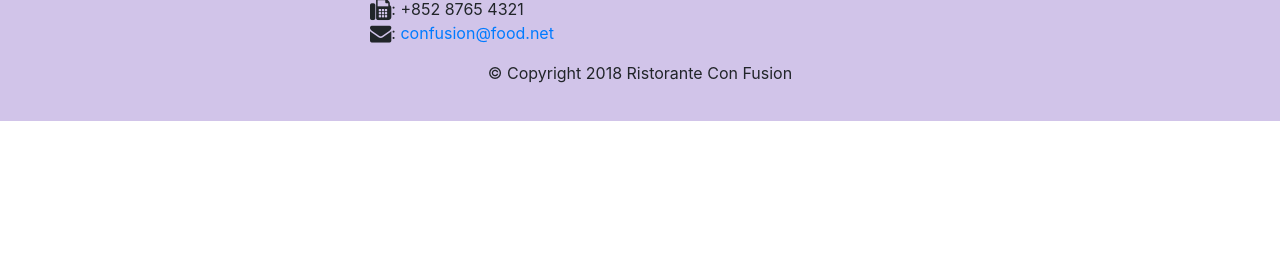
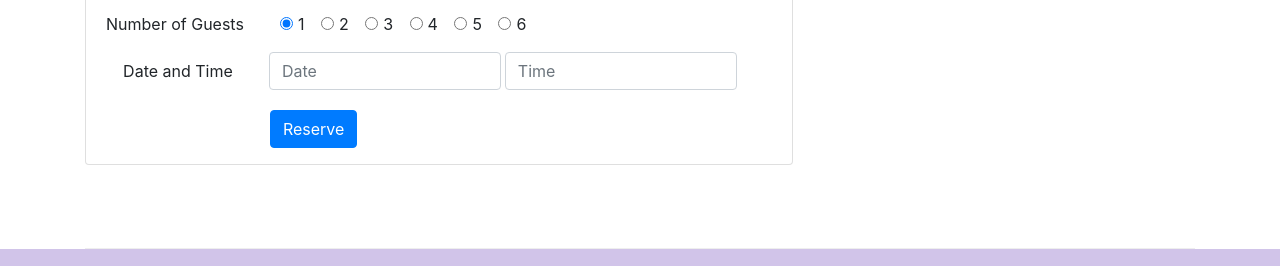
Before and after one commit to XPD-154/Confusion, a website: page index.html in a window 1280 px wide. Shown: the part 1685-1951 px from the top of the page. Before the commit the page ends 1806 px from the top, so only its background shows below. Drawn offline with nearby package versions, Linux system fonts and the light colour scheme.

Commit message:
assignment 2

```diff
--- a/index.html
+++ b/index.html
@@ -47,12 +47,15 @@
     <header class="jumbotron">
         <div class="container">
             <div class="row row-header">
-                <div class="col-12 col-sm-6">
+                <div class="col-12 col-sm-5">
                     <h1>Ristorante con Fusion</h1>
                     <p>We take inspiration from the World's best cuisines, and create a unique fusion experience. Our lipsmacking creations will tickle your culinary senses!</p>
                 </div>
+                <div class="col-12 col-sm-4 align-self-center">
+                    <img src="img/logo.png" class="img-fluid">
+                </div>
                 <div class="col-12 col-sm align-self-center">
-                    <img src="img/logo.png" class="img-fluid">
+                    <a href="#reserve" class="btn btn-block bg-warning">Reserve</a>
                 </div>
             </div>
         </div>
@@ -67,7 +70,7 @@
                 <div class="media">
                     <img src="img/uthappizza.png" alt="uthappizza" class="d-flex mr-3 img-thumbnail align-self-center">
                     <div class="media-body">
-                        <h2 class="mt-0">Uthappizza</h2>
+                        <h2 class="mt-0">Uthappizza <span class="badge badge-danger mr-1">HOT</span><span class="badge badge-pill badge-secondary">$4.99</span></h2>
                         <p class="d-none d-sm-block">A unique combination of Indian Uthappam (pancake) and Italian pizza, topped with Cerignola olives, ripe vine cherry tomatoes, Vidalia onion, Guntur chillies and Buffalo Paneer.</p>
                     </div>
                 </div>
@@ -80,8 +83,13 @@
                 <h3>This Month's Promotions</h3>
             </div>
             <div class="col col-sm col-md">
-                <h2>Weekend Grand Buffet</h2>
-                <p class="d-none d-sm-block">Featuring mouthwatering combinations with a choice of five different salads, six enticing appetizers, six main entrees and five choicest desserts. Free flowing bubbly and soft drinks. All for just $19.99 per person </p>
+                <div class="media">
+                    <div class="media-body">
+                        <h2>Weekend Grand Buffet <span class="badge badge-danger">HOT</span></h2>
+                        <p class="d-none d-sm-block">Featuring mouthwatering combinations with a choice of five different salads, six enticing appetizers, six main entrees and five choicest desserts. Free flowing bubbly and soft drinks. All for just $19.99 per person </p>
+                    </div>
+                    <img src="img/uthappizza.png" alt="uthappizza" class="d-flex ml-3 img-thumbnail align-self-center">
+                </div>
             </div>
         </div>
 
@@ -100,6 +108,62 @@
                </div>
             </div>
         </div>
+        <div class="row row-content align-items-center" id="reserve">
+                <div class="card">
+                    <h3 class="card-header bg-warning text-white">Reserve a Table</h3>
+                    <div class="card-body">
+                        <div class="row">
+                                <div class="col-12 col-sm-3">
+                                    <p>Number of Guests</p>
+                                </div>
+                                <div class="col-12 col-sm-9">
+                                        <div class="form-check form-check-inline">
+                                              <input class="form-check-input" type="radio" name="reserve" id="Radio1" value="option1" checked>
+                                              <label class="form-check-label" for="Radio1">1</label>
+                                        </div>
+                                        <div class="form-check form-check-inline">
+                                              <input class="form-check-input" type="radio" name="reserve" id="Radio2" value="option2">
+                                              <label class="form-check-label" for="Radio2">2</label>
+                                        </div>
+                                        <div class="form-check form-check-inline">
+                                              <input class="form-check-input" type="radio" name="reserve" id="Radio3" value="option3">
+                                              <label class="form-check-label" for="Radio3">3</label>
+                                        </div>
+                                        <div class="form-check form-check-inline">
+                                              <input class="form-check-input" type="radio" name="reserve" id="Radio4" value="option4">
+                                              <label class="form-check-label" for="Radio4">4</label>
+                                        </div>
+                                        <div class="form-check form-check-inline">
+                                              <input class="form-check-input" type="radio" name="reserve" id="Radio5" value="option5">
+                                              <label class="form-check-label" for="Radio5">5</label>
+                                        </div>
+                                        <div class="form-check form-check-inline">
+                                              <input class="form-check-input" type="radio" name="reserve" id="Radio6" value="option6">
+                                              <label class="form-check-label" for="Radio6">6</label>
+                                        </div>
+                                 </div>
+                          </div>
+                          <div class="row">
+                            <form class="form-inline">
+                              <div class="form-group">
+                                <label for="date" class="col-12 col-sm-3 mr-1">Date and Time</label>
+                                <input type="text" class="form-control mr-1 col-12 col-sm-4" id="date" placeholder="Date">
+                                <input type="text" class="form-control col-12 col-sm-4" id="time" placeholder="Time">
+                              </div>
+                          </form>
+
+                          </div>
+
+                    </div>
+                    <div class="form-group row">
+                        <!--<div class="col-12 col-sm-3 col-md-3 offset-1 offset-sm-0 offset-md-0">
+                        </div>-->
+                        <div class="col-12 col-sm-3 col-md-3 offset-1 offset-sm-3 offset-md-3">
+                            <button type="submit" class="btn btn-primary">Reserve</button>
+                        </div>
+                    </div>
+                </div>
+            </div>
     </div>
 
     <footer class="footer">
```
